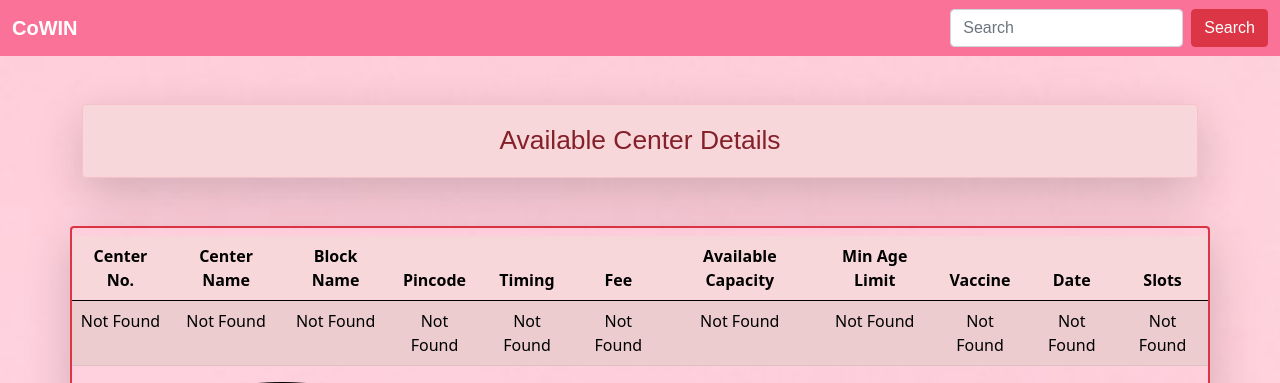
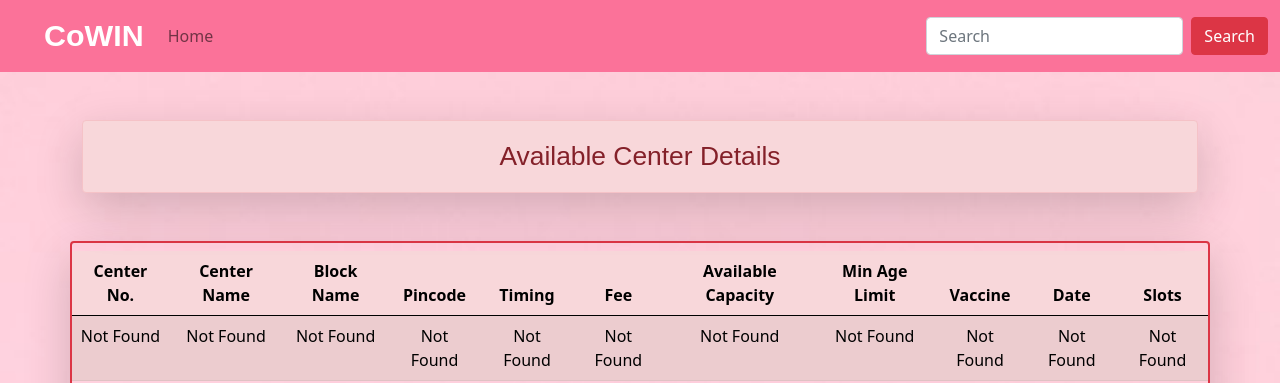
Before and after one commit to satyam-seth/cowin_vaccination, a Django app: page /centers/1 in a window 1280 px wide. Shown: the top 383 px of the page. Run offline with Django 3.2, Linux system fonts and the light colour scheme; data that the repository does not hold is empty; some libraries are stand-ins or nearby versions; some web fonts are replaced.

Commit message:
fix navbar and add favicon

```diff
--- a/vaccination/core/templates/core/base.html
+++ b/vaccination/core/templates/core/base.html
@@ -5,7 +5,7 @@
     <meta charset="UTF-8">
     <meta http-equiv="X-UA-Compatible" content="IE=edge">
     <meta name="viewport" content="width=device-width, initial-scale=1.0">
-    <link rel="preconnect" href="https://fonts.gstatic.com">
+    <link rel="shortcut icon" href="{% static 'core/images/logo.png' %}" type="image/x-icon">
     <link rel="stylesheet" href="{% static 'core/css/bootstrap.min.css' %}">
     <link rel="stylesheet" href="{% static 'core/css/all.min.css' %}">
     <link rel="stylesheet" href="{% static 'core/css/style.css' %}">
--- a/vaccination/core/templates/core/navbar.html
+++ b/vaccination/core/templates/core/navbar.html
@@ -1,11 +1,21 @@
-<nav class="navbar navbar-light bgcol">
-    <div class="container-fluid text-white text-responsive">
+<nav class="navbar navbar-expand-lg navbar-light bgcol">
+  <div class="container-fluid">
     <a class="navbar-brand">
-            <b class="text-white">CoWIN</b>
+        <b class="text-white text-responsive"><i class="fas fa-syringe"></i> CoWIN </b>
     </a>
+    <button class="navbar-toggler" type="button" data-bs-toggle="collapse" data-bs-target="#navbarSupportedContent" aria-controls="navbarSupportedContent" aria-expanded="false" aria-label="Toggle navigation">
+      <span class="navbar-toggler-icon"></span>
+    </button>
+    <div class="collapse navbar-collapse" id="navbarSupportedContent">
+      <ul class="navbar-nav me-auto mb-2 mb-lg-0">
+        <li class="nav-item">
+          <a class="nav-link {{home_active}} {{home_disabled}}" aria-current="page" href="/">Home</a>
+        </li>
+      </ul>
       <form class="d-flex">
         <input class="form-control me-2" type="search" placeholder="Search" aria-label="Search">
         <button class="btn btn-danger" type="submit">Search</button>
       </form>
     </div>
+  </div>
 </nav>
--- a/vaccination/core/views.py
+++ b/vaccination/core/views.py
@@ -18,6 +18,8 @@ def get_data(link):
 class StatesView(View):
     def get(self,request,*args,**kwargs):
         context=get_data('https://cdn-api.co-vin.in/api/v2/admin/location/states')
+        context['home_active']='active'
+        context['home_disabled']='disabled'
         return render(request,'core/states.html',context)
 
 class DistrictsView(View):
```
Also changed, not shown: vaccination/core/static/core/images/logo.png (added). Lines whose indentation alone changed are shown as unchanged.
